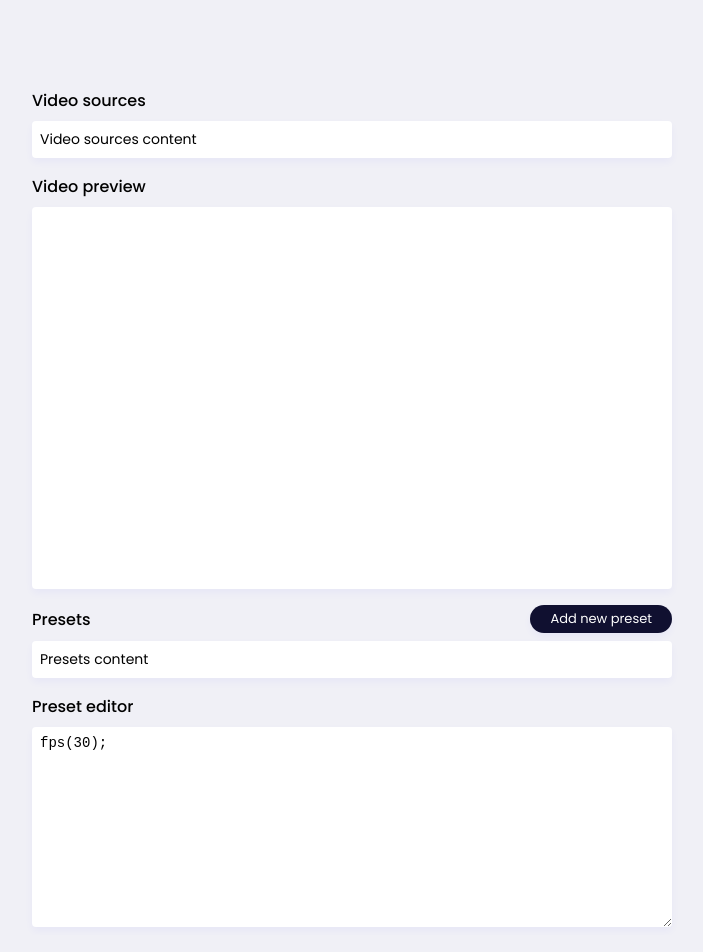
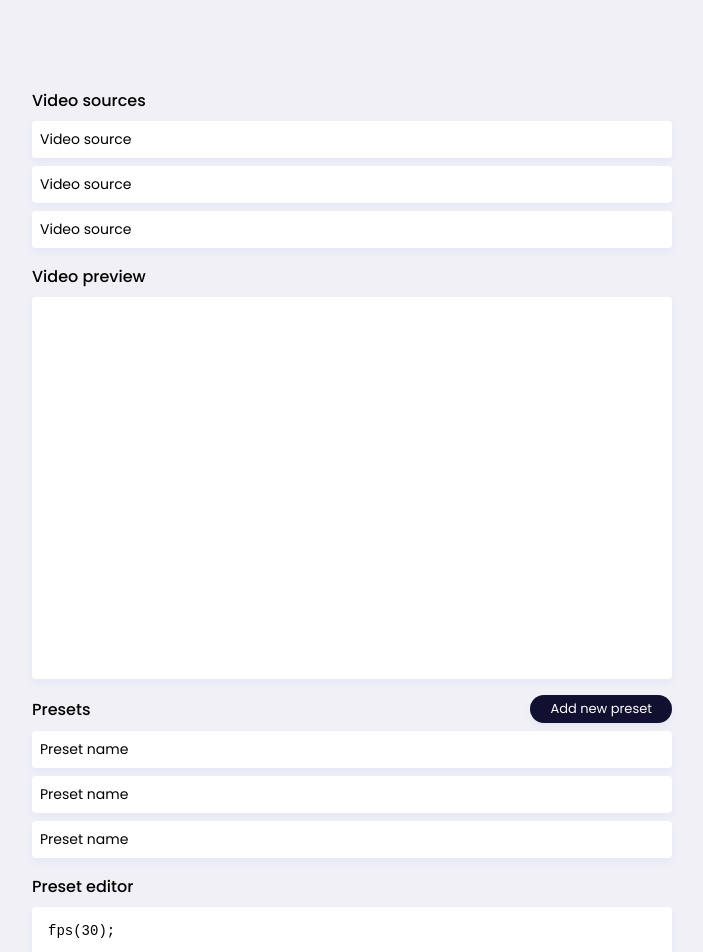
Before and after one commit to jakubmaniak/video-effects, a React (Create React App) app: page / in a window 1280 px wide. Shown: the top 952 px of the page, without its empty margins (288-991 px from the left). Built offline with nearby package versions, Linux system fonts and the light colour scheme.

Commit message:
Separate into components

```diff
--- a/src/App.css
+++ b/src/App.css
@@ -52,12 +52,12 @@ section.app-section {
   background-color: #202060;
 }
 
-.app-section__container {
+/*.app-section__container {
   padding: 8px;
   background-color: #FFFFFF;
   border-radius: 4px;
   box-shadow: 0 4px 8px rgba(0,0,255,0.04);
-}
+}*/
 
 .preset-editor {
   padding: 0;
--- a/src/App.js
+++ b/src/App.js
@@ -1,4 +1,8 @@
 import './App.css';
+import PresetEditor from './components/PresetEditor';
+import PresetList from './components/PresetList';
+import VideoPreview from './components/VideoPreview';
+import VideoSourceList from './components/VideoSourceList';
 
 function App() {
   return (
@@ -8,16 +12,16 @@ function App() {
             <header>
               <h1 className="app-section__title">Video sources</h1>
             </header>
-            <div className="app-section__container">
-              Video sources content
+            <div className="app-section__container video-source">
+              <VideoSourceList/>
             </div>
           </section>
           <section className="app-section">
             <header>
               <h1 className="app-section__title">Video preview</h1>
             </header>
-            <div className="app-section__container">
-              <canvas width="640" height="360"></canvas>
+            <div className="app-section__container video-preview">
+              <VideoPreview/>
             </div>
           </section>
       </div>
@@ -27,8 +31,8 @@ function App() {
             <h1 className="app-section__title">Presets</h1>
             <button>Add new preset</button>
           </header>
-          <div className="app-section__container">
-            Presets content
+          <div className="app-section__container preset-list">
+            <PresetList/>
           </div>
         </section>
         <section className="app-section">
@@ -36,7 +40,7 @@ function App() {
             <h1 className="app-section__title">Preset editor</h1>
           </header>
           <div className="app-section__container preset-editor">
-            <textarea className="preset-editor__code" spellCheck="false">fps(30);</textarea>
+            <PresetEditor/>
           </div>
         </section>
       </div>
--- /dev/null
+++ b/src/components/PresetEditor.js
@@ -0,0 +1,9 @@
+import '../styles/PresetEditor.css';
+
+function PresetEditor() {
+    return (
+        <textarea className="preset-editor__code" spellCheck="false">fps(30);</textarea>
+    );
+}
+
+export default PresetEditor;
--- /dev/null
+++ b/src/components/PresetList.js
@@ -0,0 +1,13 @@
+import '../styles/PresetList.css';
+
+function PresetList() {
+    return (
+        <>
+            <div>Preset name</div>
+            <div>Preset name</div>
+            <div>Preset name</div>
+        </>
+    );
+}
+
+export default PresetList;
--- /dev/null
+++ b/src/components/VideoPreview.js
@@ -0,0 +1,9 @@
+import '../styles/VideoPreview.css';
+
+function VideoPreview() {
+    return (
+        <canvas width="640" height="360"></canvas>
+    );
+}
+
+export default VideoPreview;
--- /dev/null
+++ b/src/components/VideoSource.js
@@ -0,0 +1,7 @@
+function VideoSource() {
+    return (
+        <span>Video source</span>
+    );
+}
+
+export default VideoSource;
--- /dev/null
+++ b/src/components/VideoSourceList.js
@@ -0,0 +1,14 @@
+import '../styles/VideoSourceList.css';
+import VideoSource from './VideoSource';
+
+function VideoSourceList() {
+    return (
+        <div className="video-source__list">
+            <VideoSource/>
+            <VideoSource/>
+            <VideoSource/>
+        </div>
+    );
+}
+
+export default VideoSourceList;
--- /dev/null
+++ b/src/styles/PresetEditor.css
@@ -0,0 +1,6 @@
+.preset-editor {
+    padding: 8px;
+    background-color: #FFFFFF;
+    border-radius: 4px;
+    box-shadow: 0 4px 8px rgba(0,0,255,0.04);
+}
--- /dev/null
+++ b/src/styles/PresetList.css
@@ -0,0 +1,10 @@
+.preset-list div {
+    padding: 8px;
+    background-color: #FFFFFF;
+    border-radius: 4px;
+    box-shadow: 0 4px 8px rgba(0,0,255,0.04);
+}
+
+.preset-list div + div {
+    margin-top: 8px;
+}
--- /dev/null
+++ b/src/styles/VideoPreview.css
@@ -0,0 +1,6 @@
+.video-preview {
+    padding: 8px;
+    background-color: #FFFFFF;
+    border-radius: 4px;
+    box-shadow: 0 4px 8px rgba(0,0,255,0.04);
+}
--- /dev/null
+++ b/src/styles/VideoSourceList.css
@@ -0,0 +1,15 @@
+.video-source__list {
+    display: flex;
+    flex-direction: column;
+}
+
+.video-source__list span {
+    padding: 8px;
+    background-color: #FFFFFF;
+    border-radius: 4px;
+    box-shadow: 0 4px 8px rgba(0,0,255,0.04);
+}
+
+.video-source__list span + span {
+    margin-top: 8px;
+}
```
Also changed, not shown: src/components/Preset.js (added).
